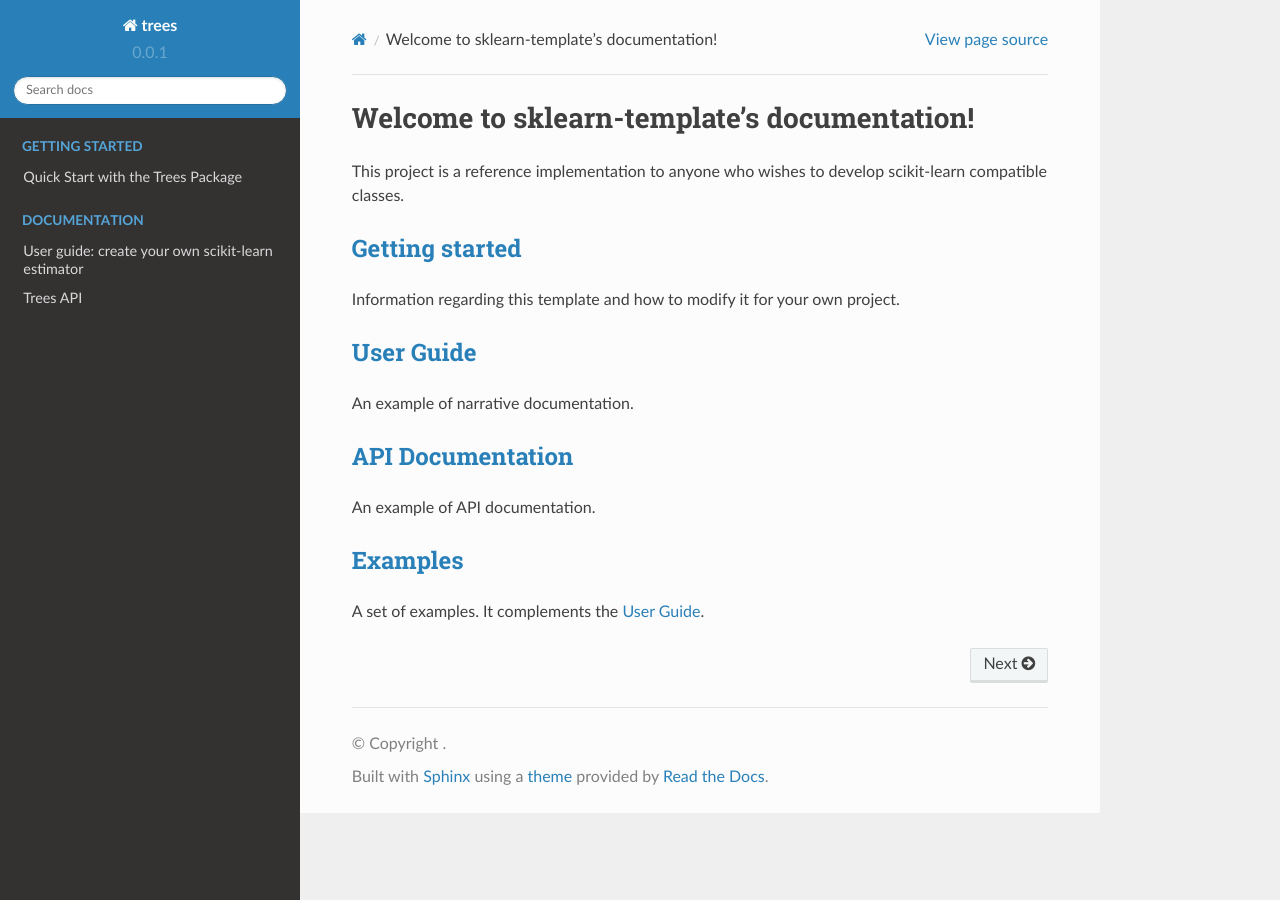
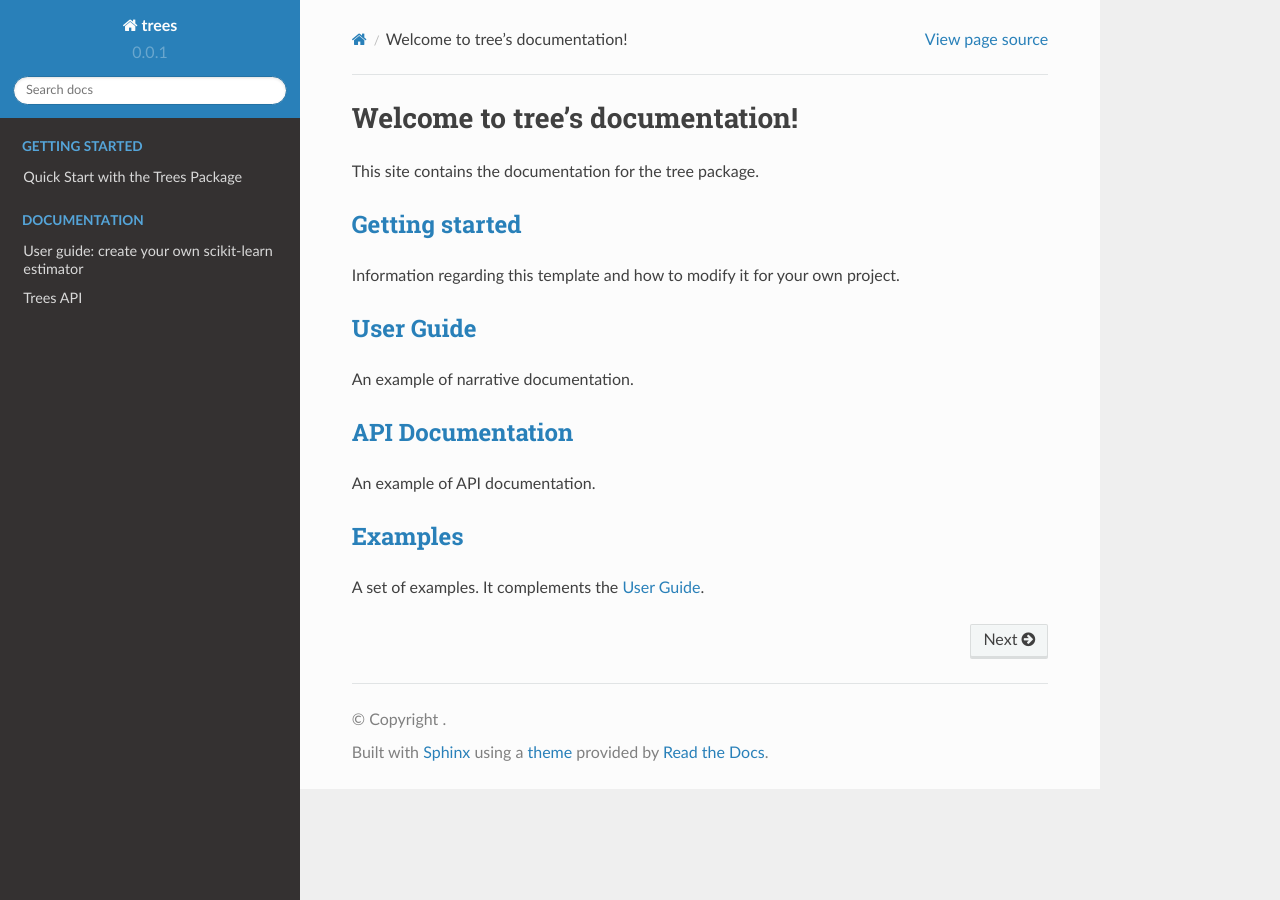
Before and after one commit to D3M-Research-Group/odtlearn, a Sphinx documentation site: the page built from docs/index.rst, in a window 1280 px wide. Built offline with Sphinx 7.4.7 and the Read the Docs theme 2.0.0, drawn with Linux system fonts in a browser that asks for light colours; formulas are drawn with MathJax 3; pages that are not in the unit, such as notebooks, are missing from menus.

Commit message:
small changes to index.rst

```diff
--- a/docs/index.rst
+++ b/docs/index.rst
@@ -1,13 +1,9 @@
-.. project-template documentation master file, created by
-   sphinx-quickstart on Mon Jan 18 14:44:12 2016.
-   You can adapt this file completely to your liking, but it should at least
-   contain the root `toctree` directive.
+.. tree documentation master file
 
-Welcome to sklearn-template's documentation!
+Welcome to tree's documentation!
 ============================================
 
-This project is a reference implementation to anyone who wishes to develop
-scikit-learn compatible classes.
+This site contains the documentation for the tree package.
 
 .. toctree::
    :maxdepth: 2
```
